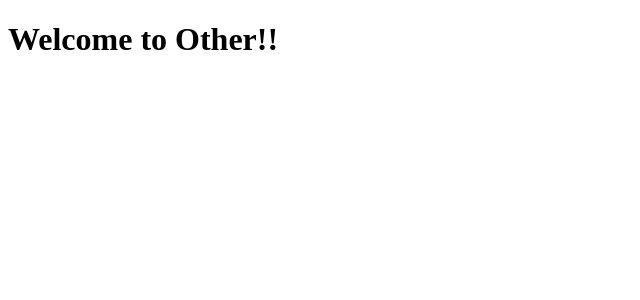
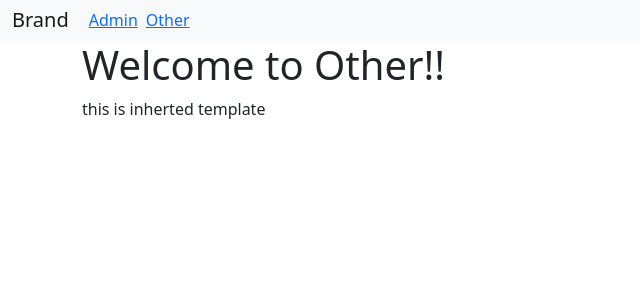
Before and after one commit to SaiMuraliV/Django, a Django app: page /basic_app/other in a window 1280 px wide. Shown: the top 300 px of the page, without its empty margins (0-640 px from the left). Run offline with Django 3.2, Linux system fonts and the light colour scheme.

Commit message:
Template Inheritance

```diff
--- a/Django_level_four/learning_templates/templates/basic_app/base.html
+++ b/Django_level_four/learning_templates/templates/basic_app/base.html
@@ -0,0 +1,35 @@
+<!doctype html>
+<html lang="en">
+
+    <head>
+        <title>base</title>
+        <!-- Required meta tags -->
+        <meta charset="utf-8">
+        <meta name="viewport" content="width=device-width, initial-scale=1, shrink-to-fit=no">
+
+        <!-- Bootstrap CSS v5.0.2 -->
+        <link rel="stylesheet" href="https://cdn.jsdelivr.net/npm/bootstrap@5.0.2/dist/css/bootstrap.min.css"
+            integrity="sha384-EVSTQN3/azprG1Anm3QDgpJLIm9Nao0Yz1ztcQTwFspd3yD65VohhpuuCOmLASjC" crossorigin="anonymous">
+
+    </head>
+
+    <body>
+        <nav class="navbar navbar-expand-lg navbar-light bg-light">
+            <div class="container-fluid">
+                <ul class="navbar-nav me-auto mb-2 mb-lg-0">
+                    <li class="nav-item"><a class="navbar-brand mb-0 h1" href="{% url 'index'%}">Brand</a></li>
+                    <li class="nav-item"><a class="navbar-link m-1" href="{% url 'admin:index' %}">Admin</a></li>
+                    <li class="nav-item"><a class="navbar-link m-1" href="{% url 'basic_app:other' %}">Other</a></li>
+                </ul>
+            </div>
+        </nav>
+
+        <div class="container">
+            {% block body_block %}
+            <!-- code from other html will inherted here -->
+            {% endblock %}
+        </div>
+
+    </body>
+
+</html>
--- a/Django_level_four/learning_templates/templates/basic_app/other.html
+++ b/Django_level_four/learning_templates/templates/basic_app/other.html
@@ -1,12 +1,6 @@
 <!DOCTYPE html>
-<html lang="en">
-<head>
-    <meta charset="UTF-8">
-    <meta http-equiv="X-UA-Compatible" content="IE=edge">
-    <meta name="viewport" content="width=device-width, initial-scale=1.0">
-    <title>Other</title>
-</head>
-<body>
-    <h1>Welcome to Other!!</h1>
-</body>
-</html>
+{% extends "basic_app/base.html" %}
+    {% block body_block %}
+        <h1>Welcome to Other!!</h1>
+        <p>this is inherted template</p>
+    {% endblock %}
```
Also changed, not shown: Django_level_four/learning_templates/templates/basic_app/index.html (+3 -10 lines).
